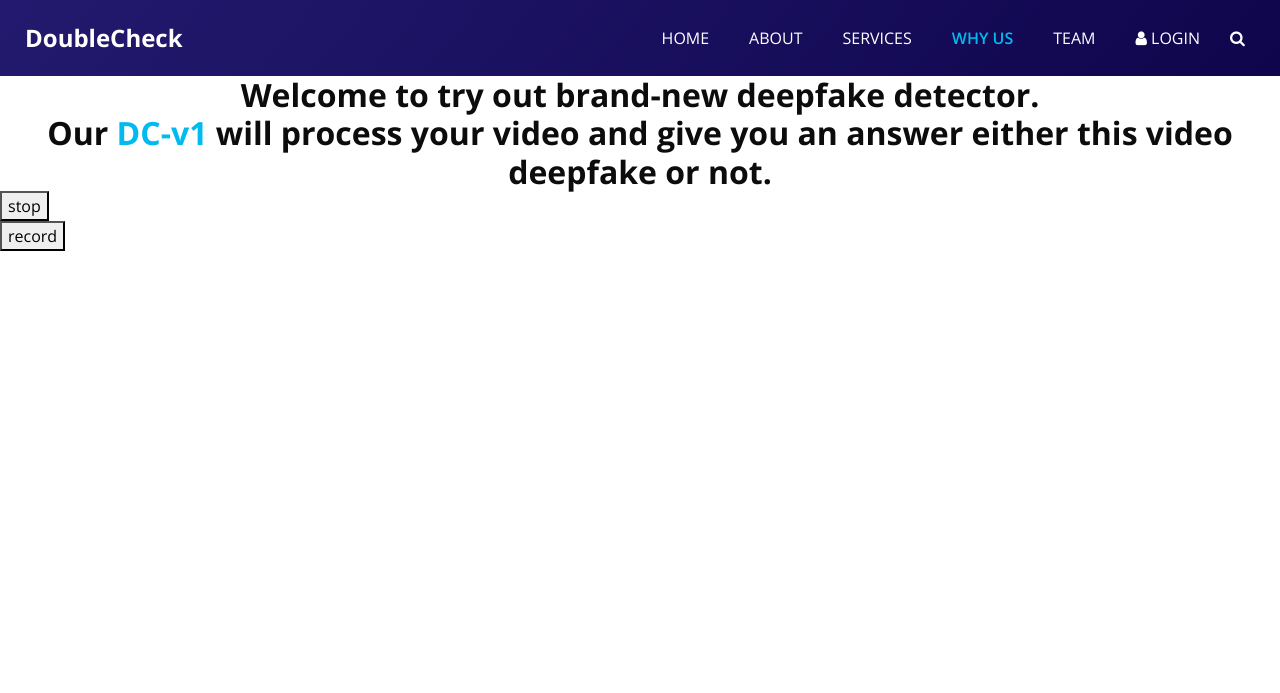
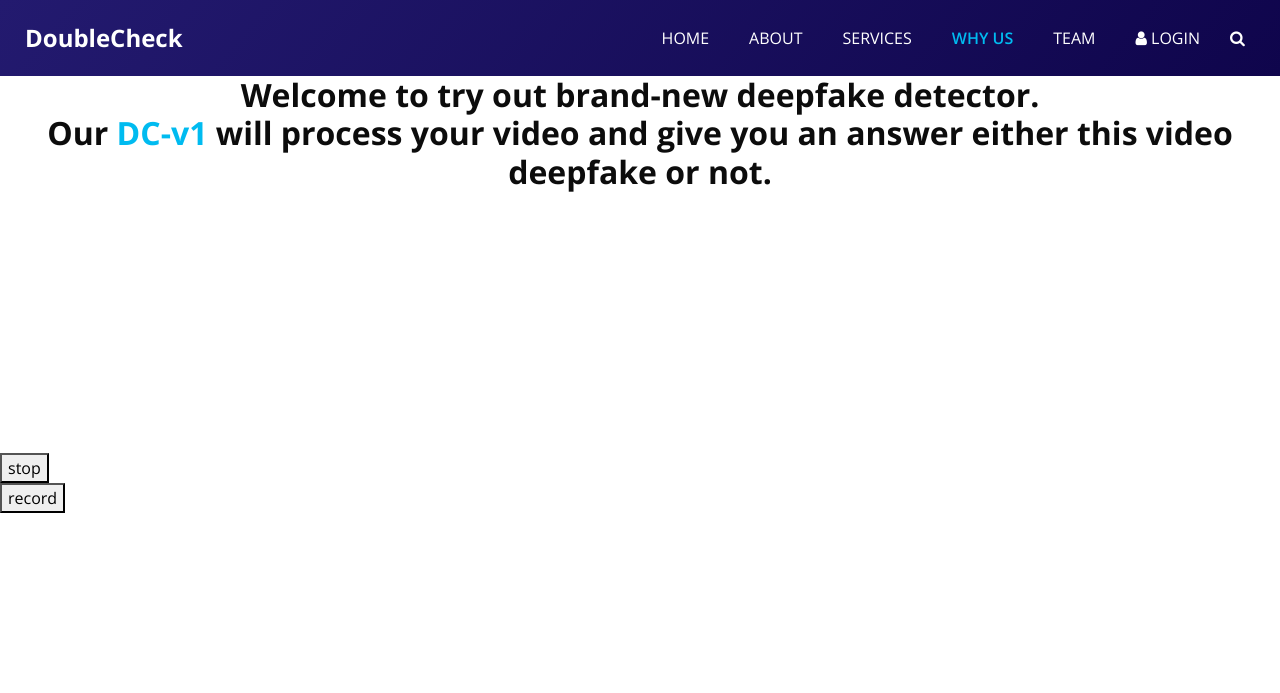
Before and after one commit to Roman12322/DoubleCheck, a Django app: template main/templates/main/main.html in a window 1280 px wide. Shown: the top 693 px of the page. Run offline with Django 3.2, Linux system fonts and the light colour scheme; the template is opened without the code that fills it, so the values that code supplies are empty; some libraries are stand-ins or nearby versions.

Commit message:
trying to fix .css for video-section

```diff
--- a/main/static/main/css/style.css
+++ b/main/static/main/css/style.css
@@ -534,11 +534,8 @@ a:focus {
   height: 1000px;
 }
 
-.video-container .video-window {
-  position: absolute;
-  top: 250px;
-  left: 250px;
-
+.video-window {
+  position: center;
 }
 
 .why_section .box {
```
